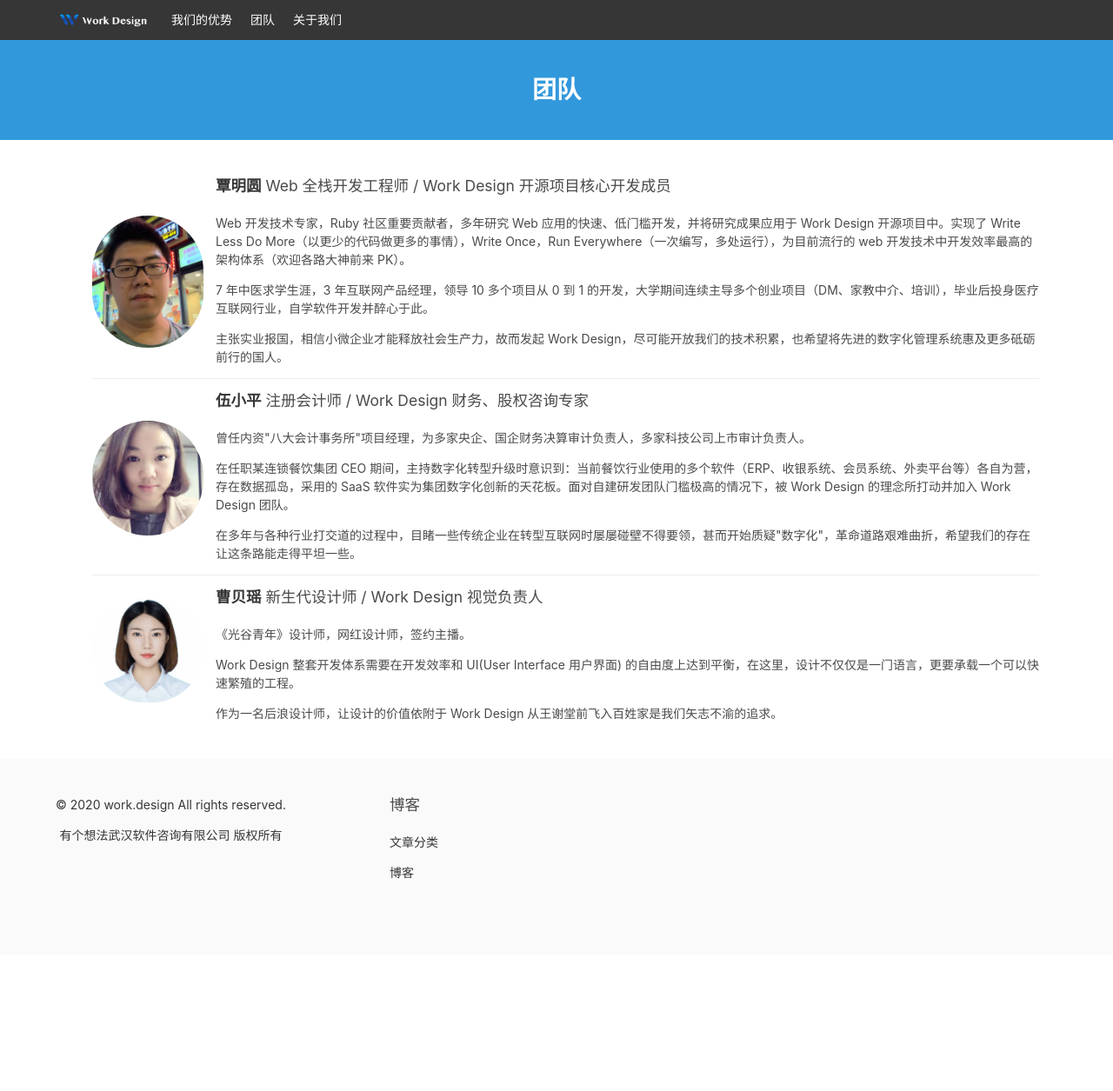
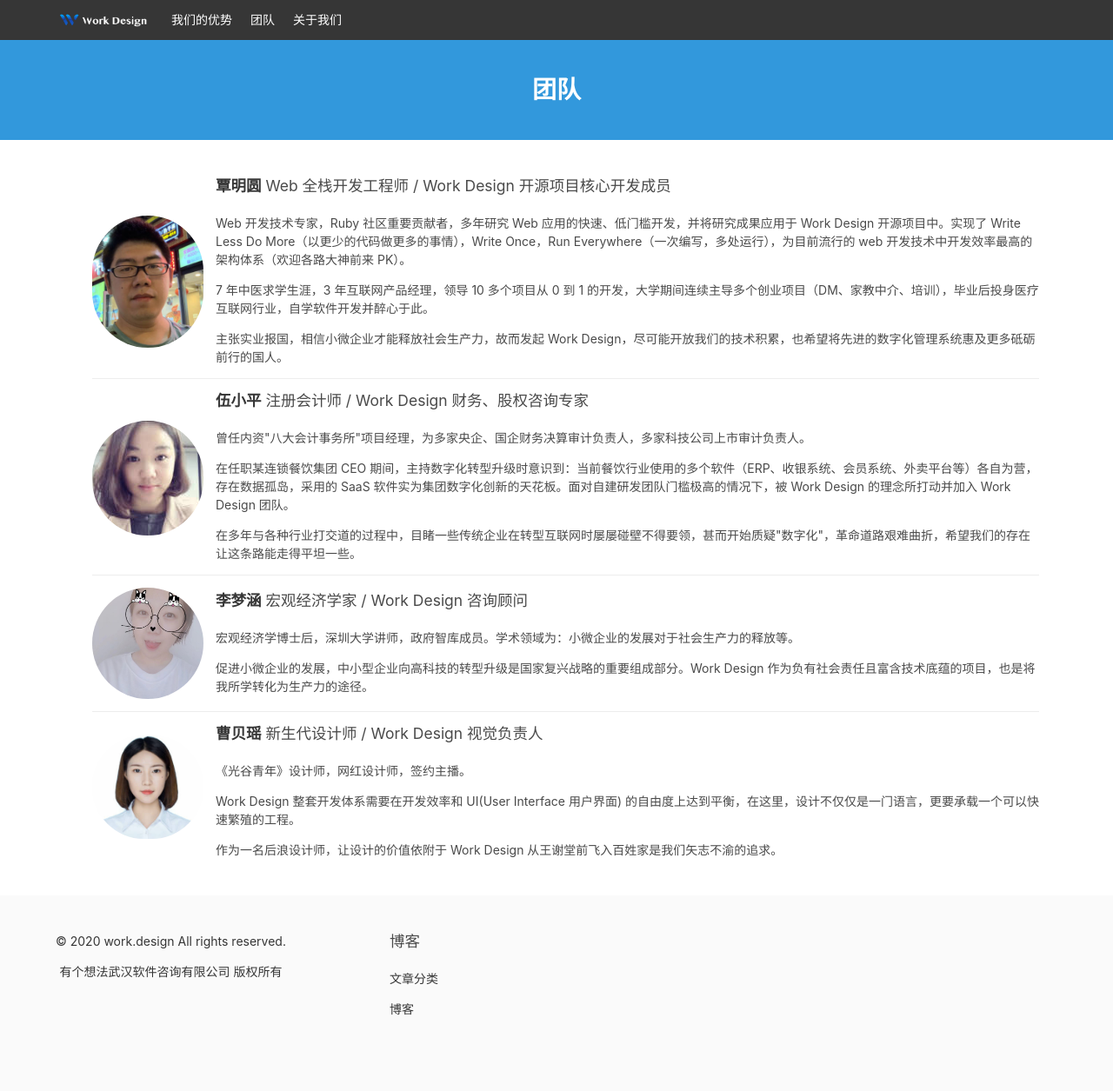
Before and after one commit to yigexiangfa/yigexiangfa.github.io, a Jekyll site: the page built from team/index.html, in a window 1280 px wide. Shown: the whole page at 87% size. Built offline with Jekyll 4.4.1, drawn with Linux system fonts in a browser that asks for light colours; before the commit the page ends 1098 px from its top, so only the background shows below that.

Commit message:
update team

```diff
--- a/team/index.html
+++ b/team/index.html
@@ -49,6 +49,23 @@ title: 首页
     <div class="media" style="align-items: center;">
       <figure class="media-left">
         <div class="image is-128x128">
+          <img src="/assets/images/lmh.jpg" class="is-rounded" alt="lmh">
+        </div>
+      </figure>
+      <div class="media-content">
+        <h4 class="subtitle">
+          <strong>李梦涵</strong>
+          <span>宏观经济学家 / Work Design 咨询顾问</span>
+        </h4>
+        <div class="content">
+          <p>宏观经济学博士后，深圳大学讲师，政府智库成员。学术领域为：小微企业的发展对于社会生产力的释放等。</p>
+          <p>促进小微企业的发展，中小型企业向高科技的转型升级是国家复兴战略的重要组成部分。Work Design 作为负有社会责任且富含技术底蕴的项目，也是将我所学转化为生产力的途径。</p>
+        </div>
+      </div>
+    </div>
+    <div class="media" style="align-items: center;">
+      <figure class="media-left">
+        <div class="image is-128x128">
           <img src="/assets/images/cby.jpg" class="is-rounded" alt="cby">
         </div>
       </figure>
```
Also changed, not shown: assets/images/lmh.jpg (added).
